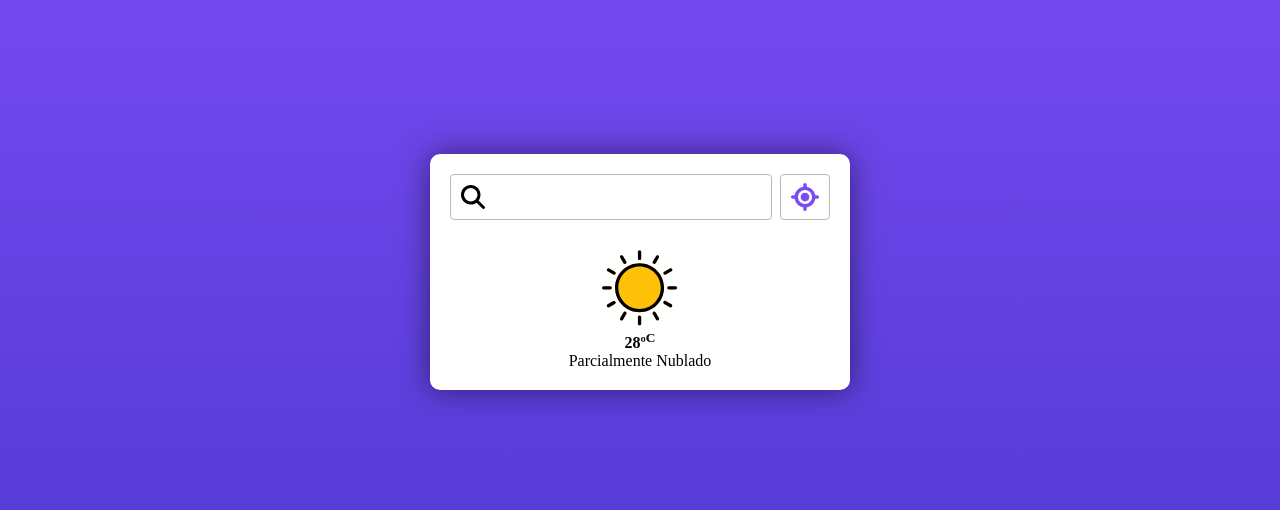
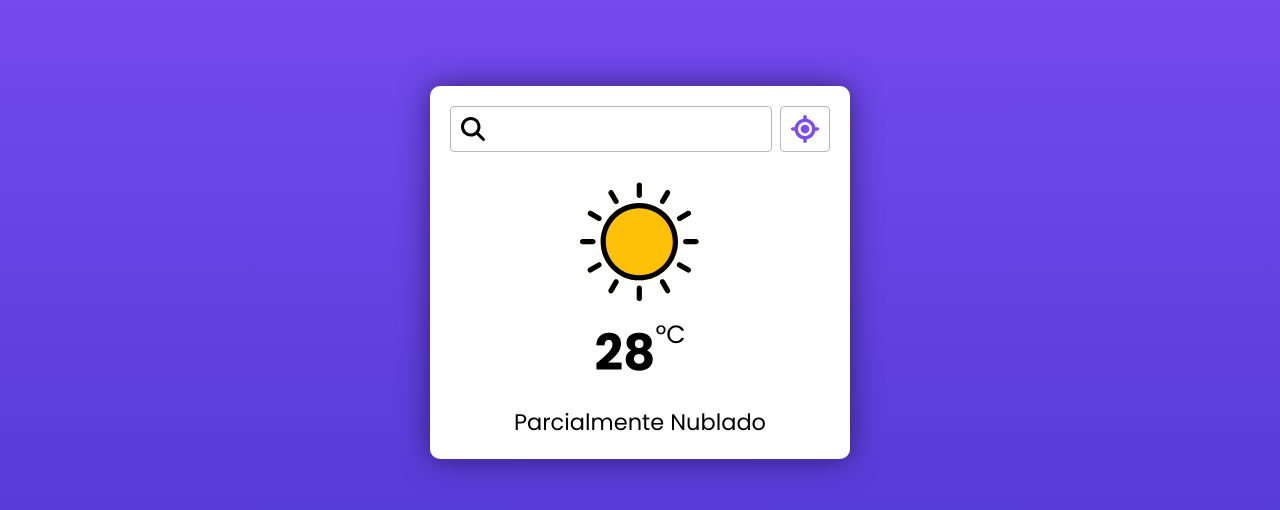
Before and after one commit to ribeiro-dev/weather-app-fe, a website: page public/index.html in a window 1280 px wide. Shown: the part 128-638 px from the top of the page. Drawn offline with Linux system fonts and the light colour scheme.

Commit message:
style: set Poppins font

```diff
--- a/public/index.css
+++ b/public/index.css
@@ -9,6 +9,7 @@ html, body {
 
 body {
    background: linear-gradient(360deg, rgba(77,56,209,1) 0%, rgba(123,76,244,1) 100%);
+   font-family: "Poppins", sans-serif;
 }
 
 .container {
@@ -46,6 +47,7 @@ body {
    background-position: 10px center;
    background-size: 24px;
 
+   font-size: 16px;
    padding-left: 40px;
    flex: 1;
 
@@ -78,3 +80,33 @@ body {
 .card .card-body {
    text-align: center;
 }
+
+.card .card-body .weather-info {
+   display: flex;
+   flex-direction: column;
+   gap: 14px;
+
+   font-size: 50px;
+}
+
+.card .card-body .weather-info img {
+   width: 120px;
+   height: 120px;
+   margin: auto;
+}
+
+.card .card-body .weather-info #weather {
+   display: flex;
+   flex-direction: row;
+   justify-content: center;
+
+}
+
+
+.card .card-body .weather-info #weather sup {
+   font-size: .5em;
+}
+
+.card .card-body .weather-info #description {
+   font-size: .45em;
+}
--- a/public/index.html
+++ b/public/index.html
@@ -5,6 +5,9 @@
    <meta charset="UTF-8">
    <meta name="viewport" content="width=device-width, initial-scale=1.0">
    <link rel="stylesheet" href="index.css">
+   <link rel="preconnect" href="https://fonts.googleapis.com">
+   <link rel="preconnect" href="https://fonts.gstatic.com" crossorigin>
+   <link href="https://fonts.googleapis.com/css2?family=Poppins:ital,wght@0,100;0,200;0,300;0,400;0,500;0,600;0,700;0,800;0,900;1,100;1,200;1,300;1,400;1,500;1,600;1,700;1,800;1,900&display=swap" rel="stylesheet">
    <title>Weather App</title>
 </head>
 
@@ -23,9 +26,8 @@
             <div class="weather-info">
                <img src="images/icons/clear.svg" alt="Ícone do clima">
                <p id="weather">
-                  <strong>
-                     28º<sup>C</sup>
-                  </strong>
+                  <strong>28</strong>
+                  <sup>ºC</sup>
                </p>
                <p id="description">Parcialmente Nublado</p>
 
```
